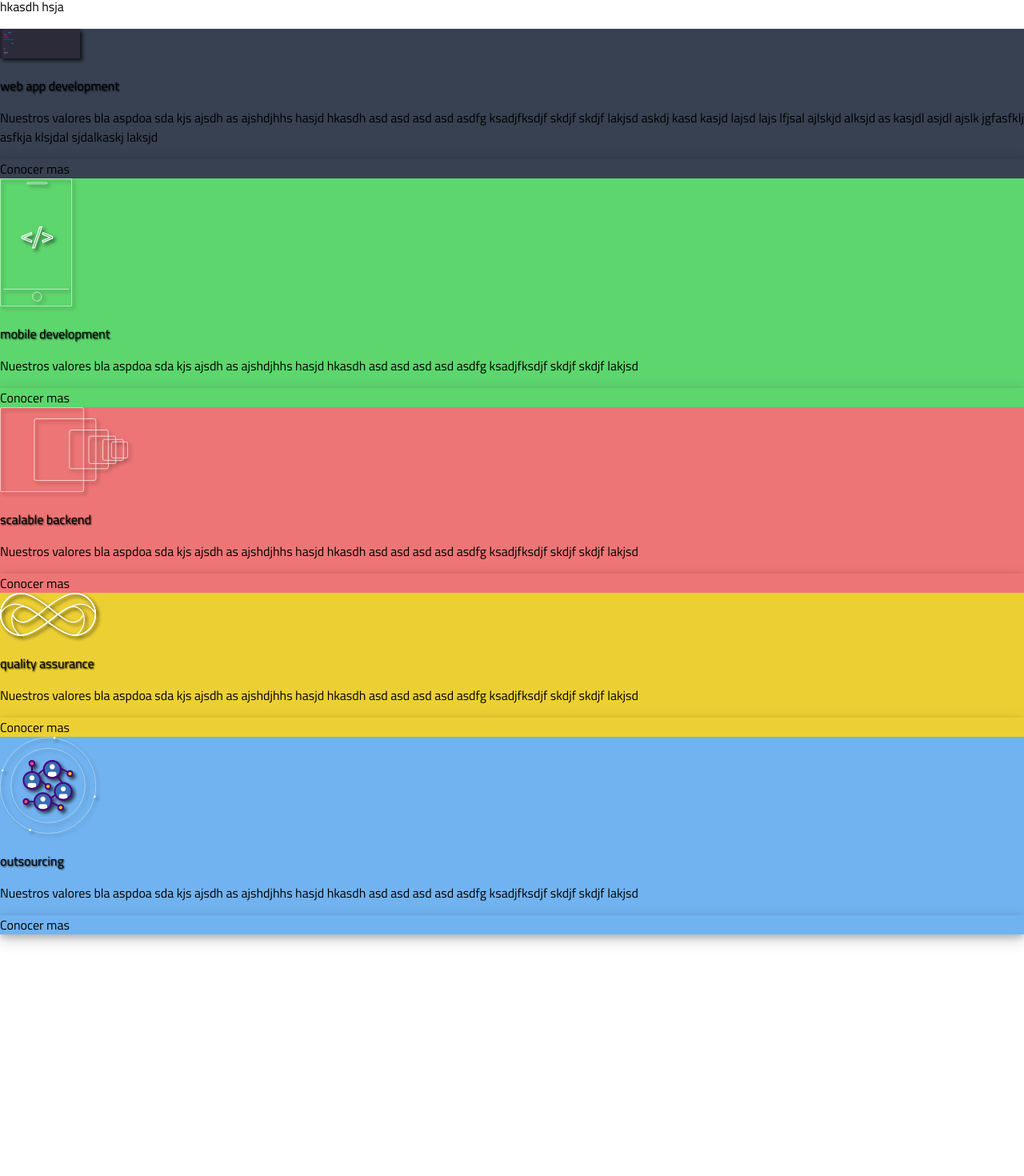
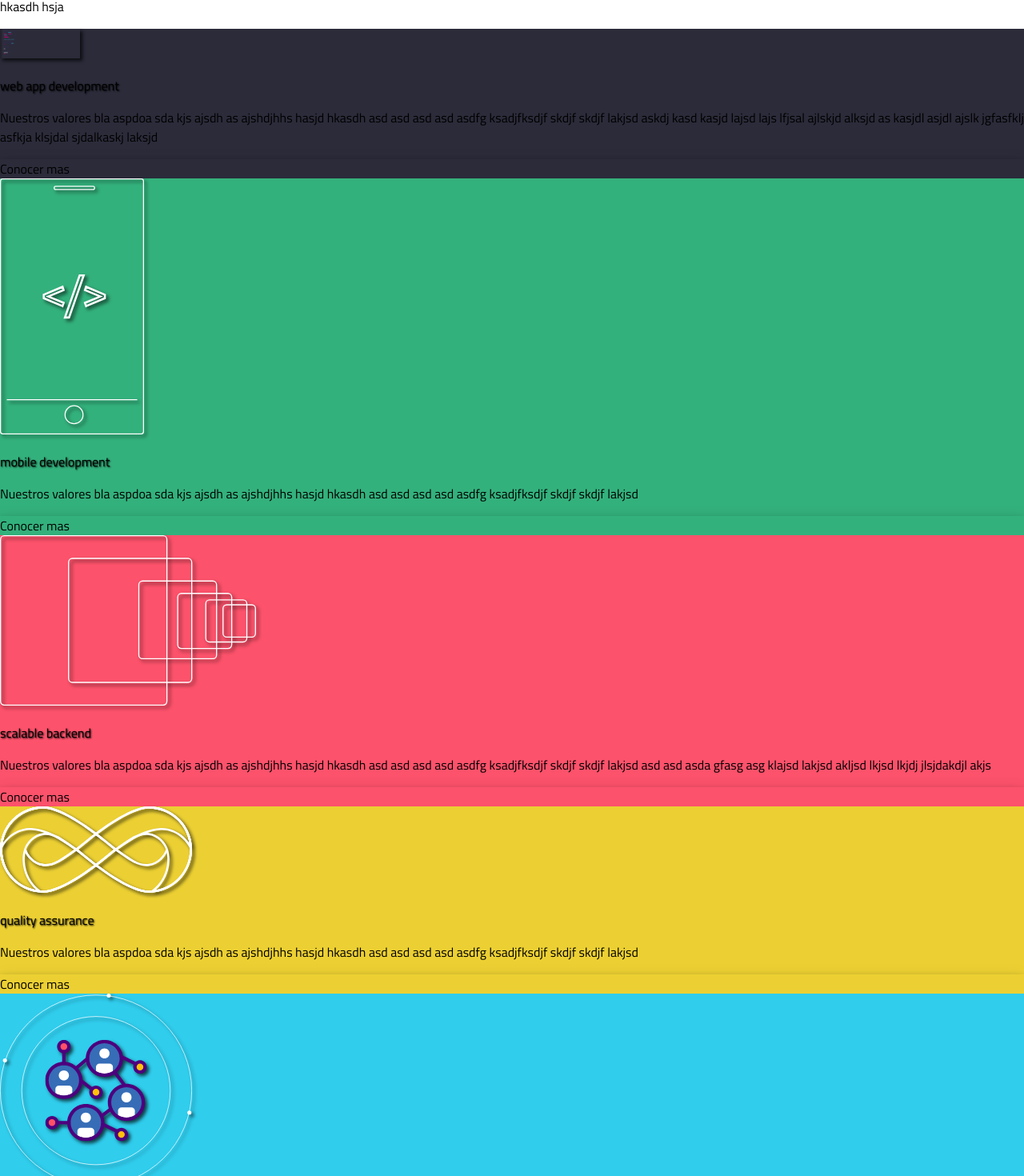
Before and after one commit to narzaut/iteclabs-landing, a Next.js app: page / in a window 1280 px wide. Shown: the part 1191-2661 px from the top of the page at 80% size. Before the commit the page ends 2359 px from the top, so only its background shows below. Built offline with nearby package versions, Linux system fonts and the light colour scheme.

Commit message:
responsive services sections

```diff
--- a/components/About.jsx
+++ b/components/About.jsx
@@ -3,9 +3,26 @@ export function About() {
       <div className="px-10  bg-gray-200 text-gray-700 flex items-center justify-center flex-col gap-4  py-20 w-full text-center overflow-hidden ">
           <div className='gap-4 flex  flex-col w-full lg:w-3/4'>
             <div className='flex items-center justify-center'>
-                <p className='font-bold text-4xl uppercase border-b-4 pb-2 max-w-min lg:max-w-max border-yellow-400'>Vamos a construirlo juntos.</p>
+                <div className='lg:pb-4 flex flex-col items-center justify-center max-w-min lg:max-w-max'>
+                    <p className='font-bold text-4xl lg:text-5xl uppercase pb-2 '>Vamos a construirlo juntos.</p>
+                    <div className='flex w-full'>
+                        <div className='flex w-1/4 rounded-l border-b-8 border-red-400'>
+
+                        </div>
+                        <div className='w-1/4 border-b-8 border-blue-400'>
+
+                        </div>
+                        <div className='w-1/4 border-b-8 border-yellow-400'>
+
+                        </div>
+                        <div className='w-1/4 border-b-8 border-green-400 rounded-r'>
+
+                        </div>
+                    </div>
+                </div>
             </div>
-            <div className='w-full flex items-center justify-center flex-col gap-8'>
+
+            <div className='w-full flex items-center justify-center flex-col gap-8 lg:gap-12'>
                 <p className='text-2xl '>Nuestros valores bla aspdoa sda kjs ajsdh as ajshdjhhs hasjd hkasdh hsja  as ajshdjhhs hasjd hkasdh hsja  as ajshdjhhs hasjd hkasdh hsja</p>
                 <p className='text-2xl '>Estamos para ayudarte cuando lo necesites</p>
                 <p className='text-2xl '>Nuestros valores bla aspdoa sda kjs ajsdh as ajshdjhhs hasjd hkasdh hsja as ajshdjhhs hasjd hkasdh hsja  as ajshdjhhs hasjd hkasdh hsja  as ajshdjhhs hasjd hkasdh hsja  as ajshdjhhs hasjd hkasdh hsja</p>
--- a/components/Header.jsx
+++ b/components/Header.jsx
@@ -1,6 +1,6 @@
 export function Header() {
   return (
-    <div className=" text-gray-300 flex text-shadow bg-gradient-to-b from-gray-800 to-gray-500 flex items-center justify-center gap-4  py-16 lg:py-32 mt-20 w-full text-center overflow-hidden ">
+    <div className="py-16 text-gray-300 flex text-shadow bg-gradient-to-b from-gray-800 to-gray-500 flex items-center justify-center gap-4 w-full text-center overflow-hidden ">
         <div className='w-2/3 flex items-center justify-between gap-8'>
           <div className='flex lg:w-1/2 items-center justify-center'>
             <div className='gap-6 flex flex-col lg:text-left text-center'>
--- a/components/NavBar.jsx
+++ b/components/NavBar.jsx
@@ -29,9 +29,9 @@ export const NavBar = ({  navBar }) => {
     const wrapperRef = useRef(null);
     useOutsideAlerter(wrapperRef, setIsMenuDeployed);
 	return(
-		<nav ref={wrapperRef} class="lg:px-10 border-b border-gray-500 z-10 fixed  gap-4 flex-col md:flex-row bg-gray-200   w-full flex justify-between items-center text-gray-800 py-2  ">
-  	        <div className='w-full flex h-full relative z-10 '>
-                <div className='w-full flex px-4 z-10 '>
+		<nav ref={wrapperRef} class="bg-gray-200 flex lg:px-10 border-b border-gray-500 z-20 fixed  gap-4 flex-col md:flex-row  card-shadow   w-full flex justify-between items-center text-gray-800 py-2  ">
+  	        <div className='w-full flex h-full relative z-20 '>
+                <div className='w-full flex px-4 z-20 '>
                     <div onClick = {() => setIsMenuDeployed(!isMenuDeployed)} className='lg:hidden flex w-full w-1/3 items-center'>
                         <div className=''>
                             <FontAwesomeIcon icon={faEllipsisV} className='hover:text-red-400 w-2' />
--- a/components/Service.jsx
+++ b/components/Service.jsx
@@ -1,16 +1,24 @@
 export const Service = ({ backgroundColor, imgSrc, title, description }) => {
     return (
-      <div className={` ${backgroundColor} px-10 text-white flex flex-col gap-2  py-14 w-full  overflow-hidden `}>
-        { imgSrc  && <img src={ imgSrc } className={`self-center pb-12  `} alt="" /> }
-        <div className='flex text-shadow'>
-            <p className='font-bold text-4xl uppercase pb-2 max-w-min '>{ title }</p>
+      <div className={` ${backgroundColor} px-4 lg:px-20 text-white flex flex-col lg:flex-row gap-2  py-14 lg:py-20 w-full  overflow-hidden `}>
+        <div className='flex w-full flex-col lg:flex-row'>
+          <div className={` pb-12 lg:pb-0 lg:w-1/3 flex justify-center`}>
+            { imgSrc  && <img src={ imgSrc }  className='' alt="" /> }
+          </div>
+          <div className='flex flex-col lg:w-2/3 pl-4'>
+            <div className='flex text-shadow'>
+                <p className='font-bold text-4xl lg:text-5xl uppercase pb-2 max-w-min lg:max-w-max '>{ title }</p>
+            </div>
+            <div className=' w-full flex items-center flex-col'>
+                <p className='text-xl lg:text-2xl '>{ description }</p>
+            </div>
+            <div className='flex w-full justify-end pt-12'>
+                <div className={`card-shadow font-bold bg-transparent hover:bg-white hover-text transition select-none cursor-pointer text-xl border p-2 px-4 rounded border-white`}>Conocer mas</div>
+            </div>
+          </div>
         </div>
-        <div className=' w-full flex items-center justify-center flex-col'>
-            <p className='text-2xl '>{ description }</p>
-        </div>
-        <div className='flex w-full justify-end pt-8'>
-            <div className={`card-shadow font-bold bg-transparent hover:bg-white hover-text transition select-none cursor-pointer text-xl border p-2 px-4 rounded border-white`}>Conocer mas</div>
-        </div>
+
+
       </div>
     )
   }
--- a/lang/spanish.json
+++ b/lang/spanish.json
@@ -48,7 +48,7 @@
             "imgSrc": "/assets/backend.svg",
             "backgroundColor": "red-card",
             "title": "scalable backend",
-            "description": "Nuestros valores bla aspdoa sda kjs ajsdh as ajshdjhhs hasjd hkasdh asd asd asd asd asdfg ksadjfksdjf skdjf skdjf lakjsd",
+            "description": "Nuestros valores bla aspdoa sda kjs ajsdh as ajshdjhhs hasjd hkasdh asd asd asd asd asdfg ksadjfksdjf skdjf skdjf lakjsd asd asd asda gfasg asg klajsd lakjsd akljsd lkjsd lkjdj jlsjdakdjl akjs",
             "buttonText": "Conocer mas"
         },
         {
--- a/package.json
+++ b/package.json
@@ -12,7 +12,8 @@
     "@fortawesome/react-fontawesome": "^0.1.16",
     "next": "latest",
     "react": "^17.0.2",
-    "react-dom": "^17.0.2"
+    "react-dom": "^17.0.2",
+    "react-image-size": "^1.0.4"
   },
   "devDependencies": {
     "autoprefixer": "^10.2.6",
--- a/pages/index.js
+++ b/pages/index.js
@@ -25,9 +25,12 @@ export default function Home() {
       {data &&
        <>
         <NavBar navBar={ data.navBar } />
-        <Header />
-        <About />
-        <Services services={ data.services } />
+        <div className='pt-24 '>
+          <Header />
+          <About />
+          <Services services={ data.services } />
+        </div>
+
        </>
       }
 
--- a/styles/estilos.css
+++ b/styles/estilos.css
@@ -109,9 +109,8 @@ html, body{
 input[type="number"] {
 	-moz-appearance: textfield;
 }
-.glass{
-	background-color: rgba(255, 255, 255, 0.63);
-}
+
+
 
 .titillium-font{
 	font-family: 'Titillium Web', sans-serif;
@@ -169,7 +168,7 @@ input:checked ~ .dot {
 
 
 .gray-card{
-	background-color: #374151;
+	background-color: #2B2B3A;
 }
 
 .gray-card img{
@@ -184,7 +183,7 @@ input:checked ~ .dot {
 
 
 .red-card{
-	background-color: rgb(238, 117, 117);
+	background-color: #FC526B;
 }
 
 .red-card img{
@@ -194,12 +193,12 @@ input:checked ~ .dot {
 }
 
 .red-card .hover-text:hover{
-	color: rgb(238, 117, 117);
+	color: #FC526B;
 }
 
 
 .green-card{
-	background-color: rgb(93, 214, 109);
+	background-color: #33B17C;
 
 }
 
@@ -210,7 +209,7 @@ input:checked ~ .dot {
 }
 
 .green-card .hover-text:hover{
-	color: rgb(93, 214, 109);
+	color: #33B17C;
 }
 
 
@@ -226,13 +225,13 @@ input:checked ~ .dot {
 }
 
 .yellow-card .hover-text:hover{
-	color: rgb(216, 208, 91);
+	color: #EED633;
 }
 
 
 
 .blue-card{
-	background-color: rgb(113, 179, 240);
+	background-color: #30CDED;
 
 }
 
@@ -243,5 +242,27 @@ input:checked ~ .dot {
 }
 
 .blue-card .hover-text:hover{
-	color: rgb(113, 179, 240);
+	color: #30CDED;
 }
+
+.backdrop-blur{
+	-webkit-backdrop-filter: blur(2px);
+	filter: blur(2px)
+}
+
+
+@media (min-width: 768px) {
+	.blue-card img{
+		width: 240px;
+	}
+	.yellow-card img{
+		width: 240px;
+	}
+	.red-card img{
+		width: 320px;
+	}
+	.green-card img{
+		width: 180px;
+	}
+
+}
```
Also changed, not shown: public/assets/quality.svg, 1 other file (tests, documents, lock files or other folders).
